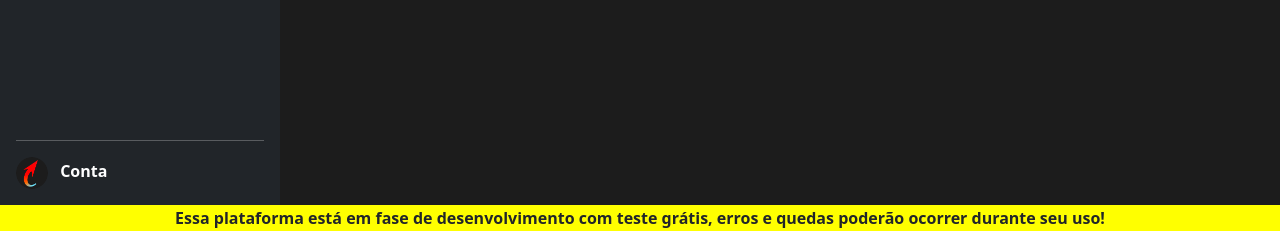
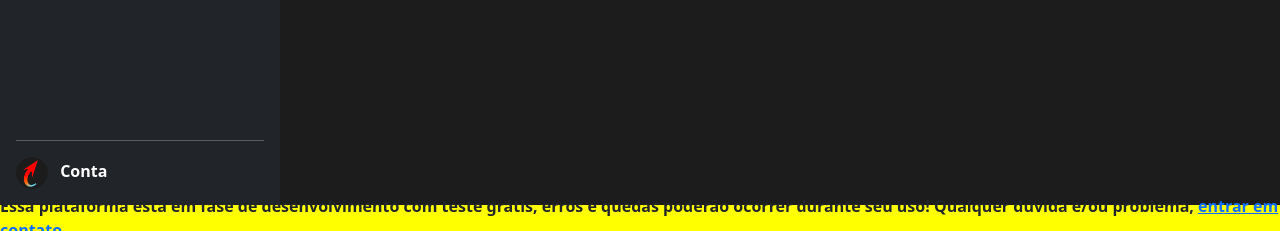
Before and after one commit to YuriGomes4/Taplean_Hub_Front_2, a Flask app: template app/templates/principais/administracao.html in a window 1280 px wide. Shown: the part 640-871 px from the top of the page. Run offline with Flask 3, Linux system fonts and the light colour scheme; the template is opened without the code that fills it, so the values that code supplies are empty; parts of the project's set-up code (start-up, migrations or seed data) failed here and were passed over.

Commit message:
numero suporte

```diff
--- a/app/templates/base.html
+++ b/app/templates/base.html
@@ -218,7 +218,7 @@
 
       <div id="aviso-dev" style="height: 3vh; position: fixed; margin-top: 97vh; background-color: yellow; width: 100%; display: flex; justify-content: center; align-items: center;">
         <div>
-          <strong>Essa plataforma está em fase de desenvolvimento com teste grátis, erros e quedas poderão ocorrer durante seu uso!</strong>
+            <strong>Essa plataforma está em fase de desenvolvimento com teste grátis, erros e quedas poderão ocorrer durante seu uso! Qualquer dúvida e/ou problema, <a href="https://api.whatsapp.com/send?phone=5511932393179" target="_blank">entrar em contato</a></strong>
         </div>
       </div>
 
```
